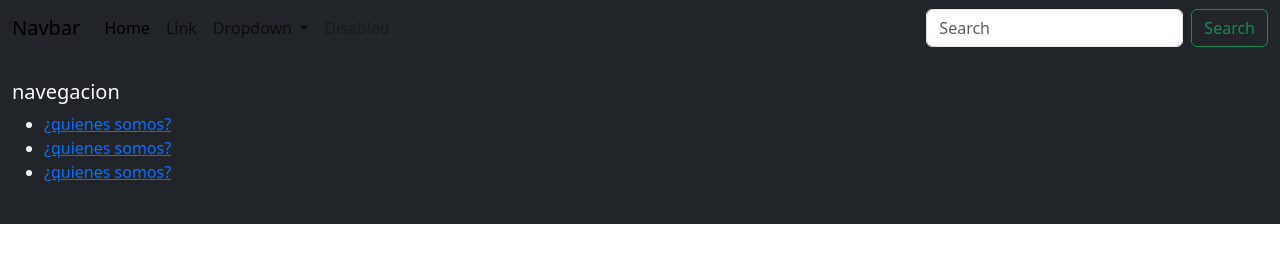
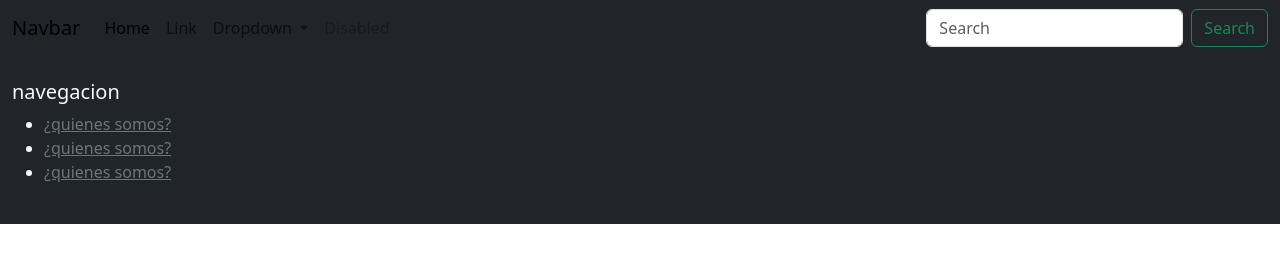
Before and after one commit to elFiol/rolingBank-C73i, a plain HTML site: page index.html in a window 1280 px wide. Drawn offline with nearby package versions, Linux system fonts and the light colour scheme.

Commit message:
solucionamos unas cosas

```diff
--- a/index.html
+++ b/index.html
@@ -72,9 +72,9 @@
         <div class=" col-md-6 col-lg-3">
           <h5>navegacion</h5>
           <ul>
-            <li><a href="./pages/error404.html" class="ling-secondary">¿quienes somos?</a></li>
-            <li><a href="./pages/error404.html" class="ling-secondary">¿quienes somos?</a></li>
-            <li><a href="./pages/error404.html" class="ling-secondary">¿quienes somos?</a></li>
+            <li><a href="./pages/error404.html" class="link-secondary">¿quienes somos?</a></li>
+            <li><a href="./pages/error404.html" class="link-secondary">¿quienes somos?</a></li>
+            <li><a href="./pages/error404.html" class="link-secondary">¿quienes somos?</a></li>
           </ul>
         </div>
       </div>
```
